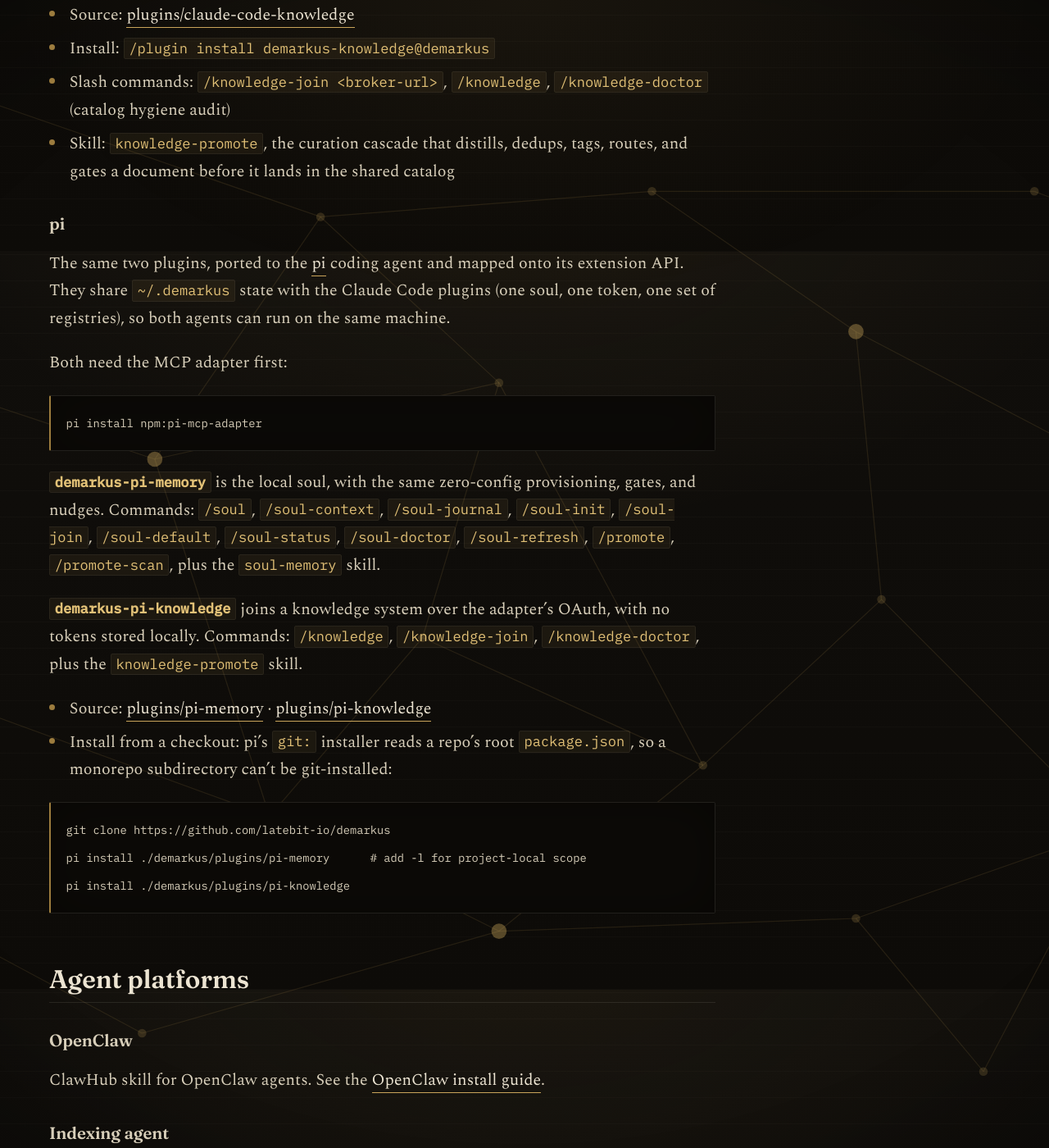
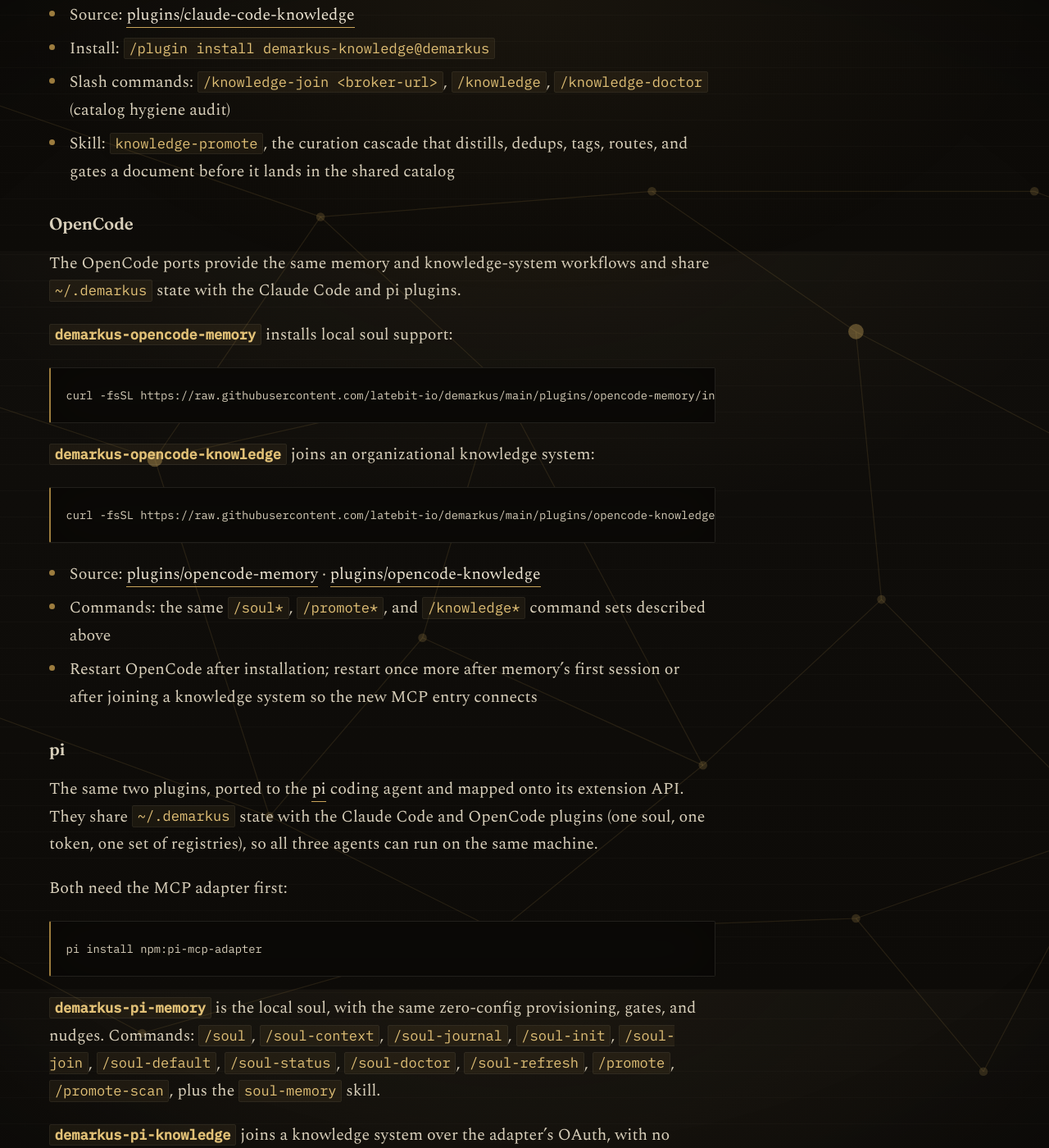
Before and after one commit to latebit-io/demarkus, a Jekyll site: the page built from ecosystem.md, in a window 1280 px wide and 1400 px high, scrolled down 2393 px. Shown: the whole window at 82% size. Built offline with Jekyll 4.4.1, drawn with Linux system fonts in a browser that asks for light colours.

Commit message:
feat: add opencode install

````diff
--- a/ecosystem.md
+++ b/ecosystem.md
@@ -62,9 +62,30 @@
 - Slash commands: `/knowledge-join <broker-url>`, `/knowledge`, `/knowledge-doctor` (catalog hygiene audit)
 - Skill: `knowledge-promote`, the curation cascade that distills, dedups, tags, routes, and gates a document before it lands in the shared catalog
 
+### OpenCode
+
+The OpenCode ports provide the same memory and knowledge-system workflows and
+share `~/.demarkus` state with the Claude Code and pi plugins.
+
+**`demarkus-opencode-memory`** installs local soul support:
+
+```bash
+curl -fsSL https://raw.githubusercontent.com/latebit-io/demarkus/main/plugins/opencode-memory/install.sh | bash
+```
+
+**`demarkus-opencode-knowledge`** joins an organizational knowledge system:
+
+```bash
+curl -fsSL https://raw.githubusercontent.com/latebit-io/demarkus/main/plugins/opencode-knowledge/install.sh | bash
+```
+
+- Source: [plugins/opencode-memory](https://github.com/latebit-io/demarkus/tree/main/plugins/opencode-memory) · [plugins/opencode-knowledge](https://github.com/latebit-io/demarkus/tree/main/plugins/opencode-knowledge)
+- Commands: the same `/soul*`, `/promote*`, and `/knowledge*` command sets described above
+- Restart OpenCode after installation; restart once more after memory's first session or after joining a knowledge system so the new MCP entry connects
+
 ### pi
 
-The same two plugins, ported to the [pi](https://pi.dev) coding agent and mapped onto its extension API. They share `~/.demarkus` state with the Claude Code plugins (one soul, one token, one set of registries), so both agents can run on the same machine.
+The same two plugins, ported to the [pi](https://pi.dev) coding agent and mapped onto its extension API. They share `~/.demarkus` state with the Claude Code and OpenCode plugins (one soul, one token, one set of registries), so all three agents can run on the same machine.
 
 Both need the MCP adapter first:
 
````
Also changed, not shown: index.md (+7 -1 lines), scenarios/agent-memory.md (+18 -5 lines), scenarios/index.md (+6 -5 lines), scenarios/knowledge-system.md (+13 -2 lines), 4 other files.
